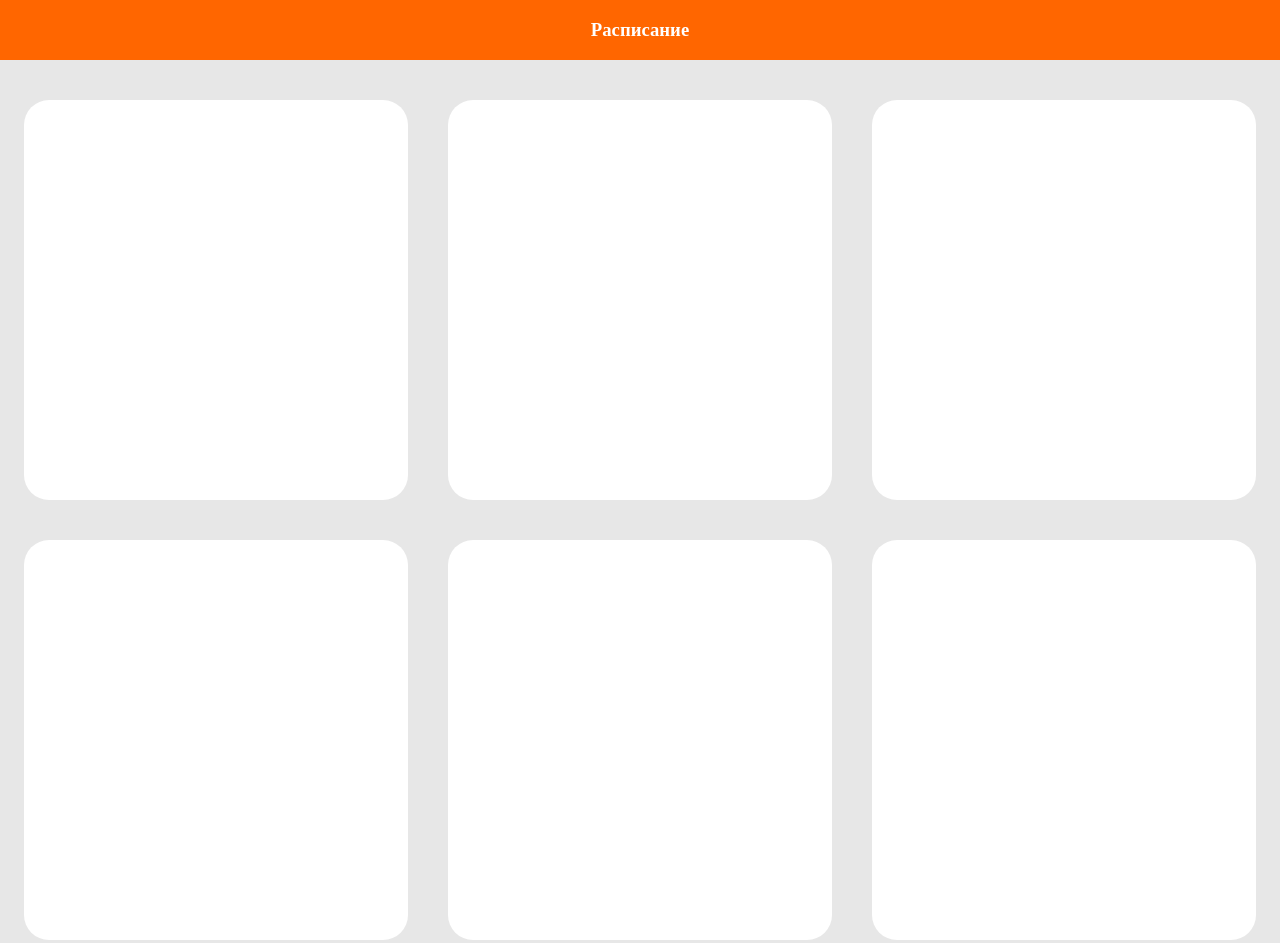
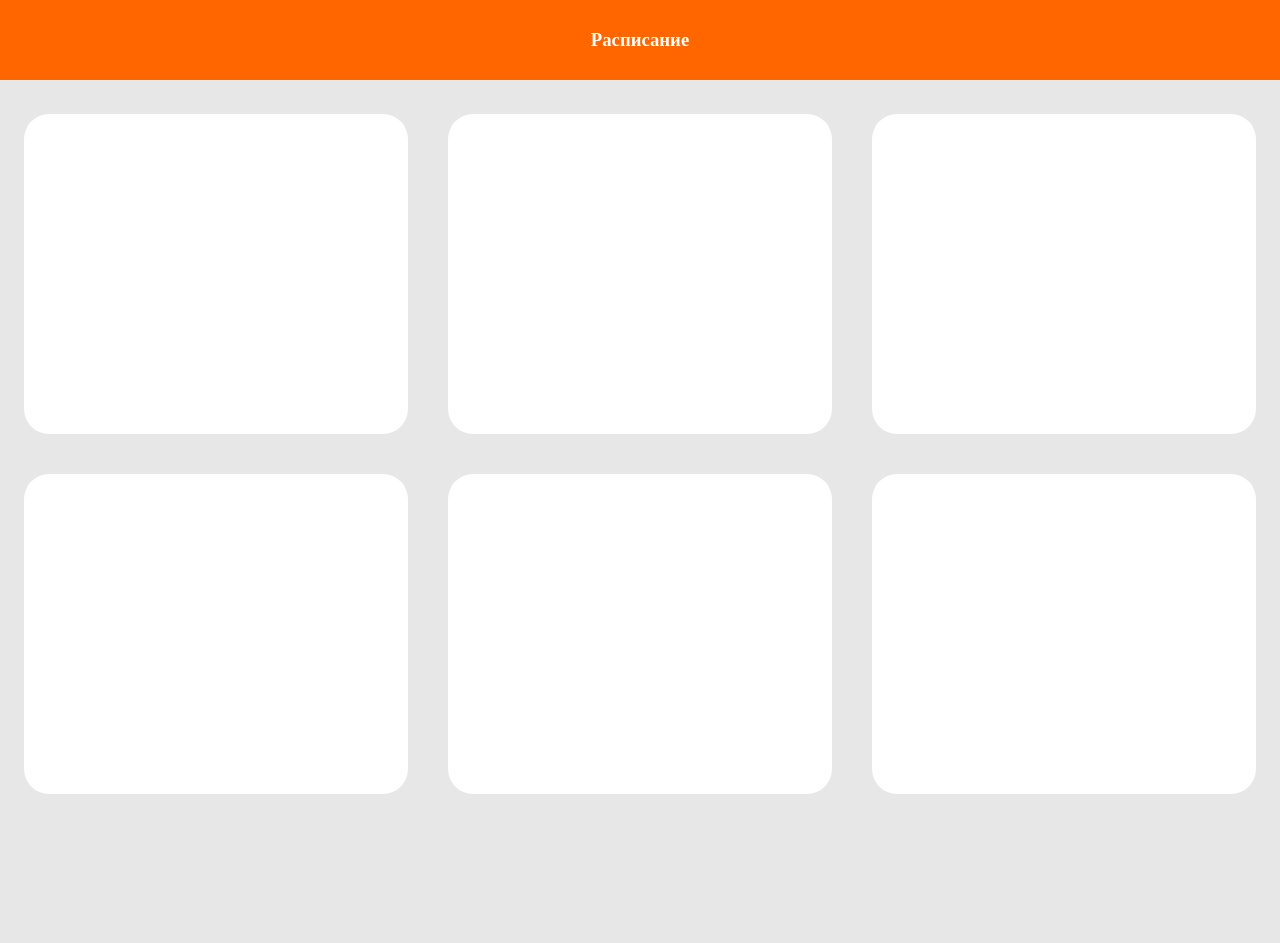
Before and after one commit to FreezeEngine/Ranepa-Schedule-Desktop, a plain HTML site: page index.html in a window 1280 px wide. After the commit the page ends 824 px from the top, so only its background shows below. Drawn offline with Linux system fonts and the light colour scheme.

Commit message:
New styles

```diff
--- a/css/styles.css
+++ b/css/styles.css
@@ -1,11 +1,26 @@
 div.header {
+  position: fixed;
+  place-content: center space-around;
   display: flex;
+  flex-flow: row wrap;
+  align-items: center;
   justify-content: center;
+  vertical-align: center;
   height: 60px;
   top: 0;
   left: 0;
   background: rgb(255, 102, 0);
   width: 100%;
+  min-width: 60px;
+}
+div.block {
+  place-content: center space-around;
+  display: flex;
+
+  align-items: center;
+  justify-content: center;
+  vertical-align: center;
+  padding-top: 24px;
 }
 header.header h3.title {
   color: rgb(255, 255, 255);
@@ -15,8 +30,9 @@ body.body {
   background-color: rgb(231, 231, 231);
 }
 div.weeks {
+  width: 100%;
   padding-top: 20px;
-  min-height: calc(100vh - 100px);
+  min-height: calc(100vh - 60px);
   place-content: center space-around;
   display: flex;
   flex-flow: row wrap;
@@ -42,26 +58,27 @@ div.card {
 /* Extra small devices (phones, 600px and down) */
 @media only screen and (max-width: 600px) {
   div.card {
-    margin-bottom: 0;
-    min-width: 90%;
+    margin-bottom: 4px;
+    min-width: 95%;
     max-width: 400px;
     max-height: 88vh;
   }
   div.weeks {
-    padding-top: 0px;
+    padding-top: 35px;
   }
 }
 
 /* Small devices (portrait tablets and large phones, 600px and up) */
 @media only screen and (min-width: 600px) {
   div.card {
-    margin-bottom: 0;
-    min-width: 90%;
+    margin-bottom: 5px;
+    min-width: 45%;
     max-width: 400px;
+    min-height: 260px;
     max-height: 88vh;
   }
   div.weeks {
-    padding-top: 0px;
+    padding-top: 45px;
   }
 }
 
@@ -75,7 +92,7 @@ div.card {
     max-height: 88vh;
   }
   div.weeks {
-    padding-top: 10px;
+    padding-top: 45px;
   }
 }
 
@@ -83,19 +100,24 @@ div.card {
 @media only screen and (min-width: 992px) {
   div.card {
     margin: 20px;
-        min-width: 45%;
-        max-width: 400px;
+    min-height: 320px;
+    min-width: 40%;
+    max-width: 350px;
     max-height: 290px;
     background-color: rgb(255, 255, 255);
     border-radius: 25px;
   }
   div.weeks {
-        padding-top: 20px;
+    padding-top: 50px;
   }
 }
 
 /* Extra large devices (large laptops and desktops, 1200px and up) */
 @media only screen and (min-width: 1200px) {
+  div.header {
+    height: 10%;
+    min-height: 60px;
+  }
   div.card {
     margin: 20px;
     min-width: 30%;
@@ -105,6 +127,6 @@ div.card {
     border-radius: 25px;
   }
   div.weeks {
-    padding-top: 20px;
+    padding-top: 60px;
   }
 }
--- a/index.html
+++ b/index.html
@@ -12,6 +12,7 @@
         <h3 class="title">Расписание</h3>
       </header>
     </div>
+    <div class="block">
       <div class="weeks">
         <div class="card">
           <div class="card-content"></div>
@@ -32,5 +33,6 @@
           <div class="card-content"></div>
         </div>
       </div>
+    </div>
   </body>
 </html>
```
Also changed, not shown: js/script.js (added). Lines whose indentation alone changed are shown as unchanged.
